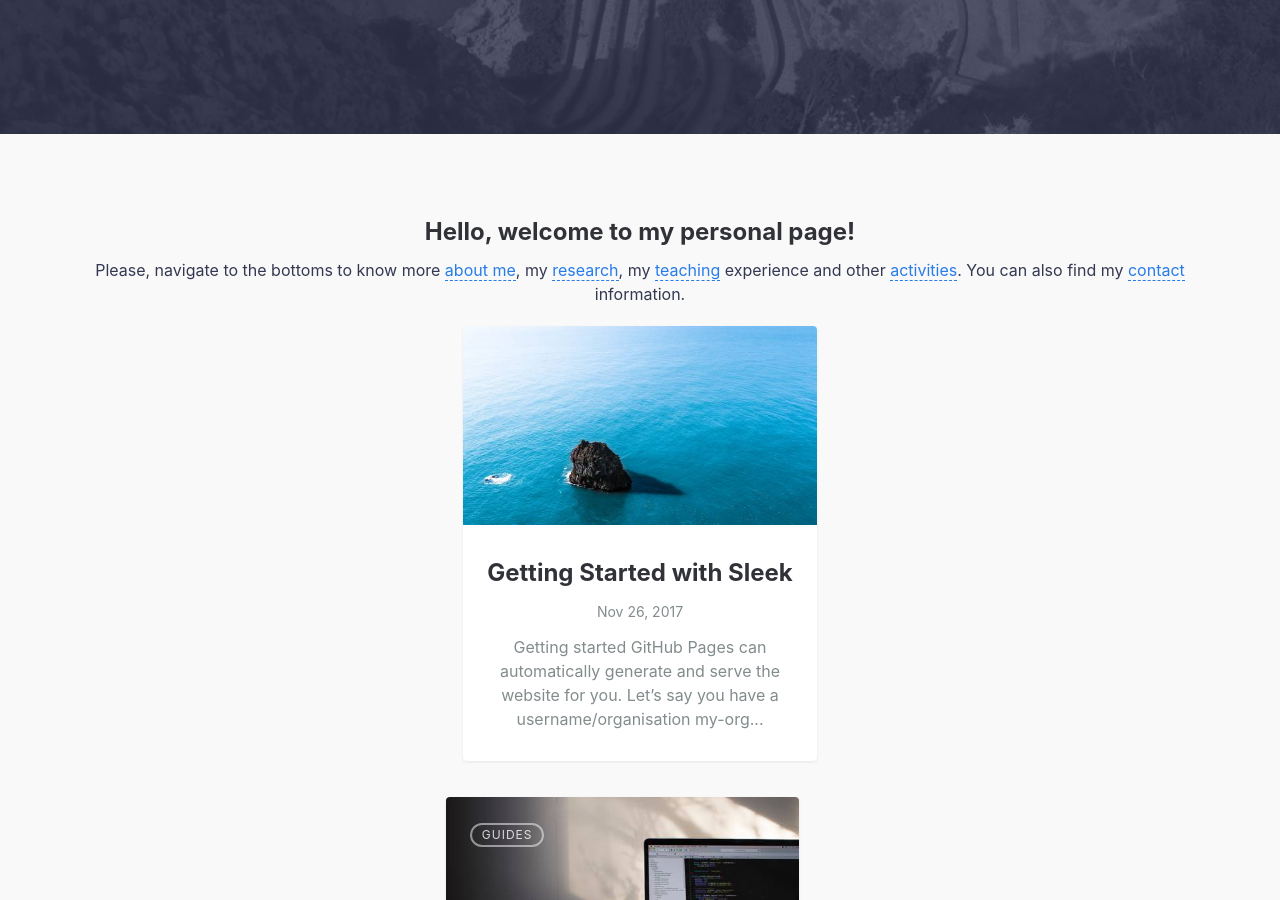
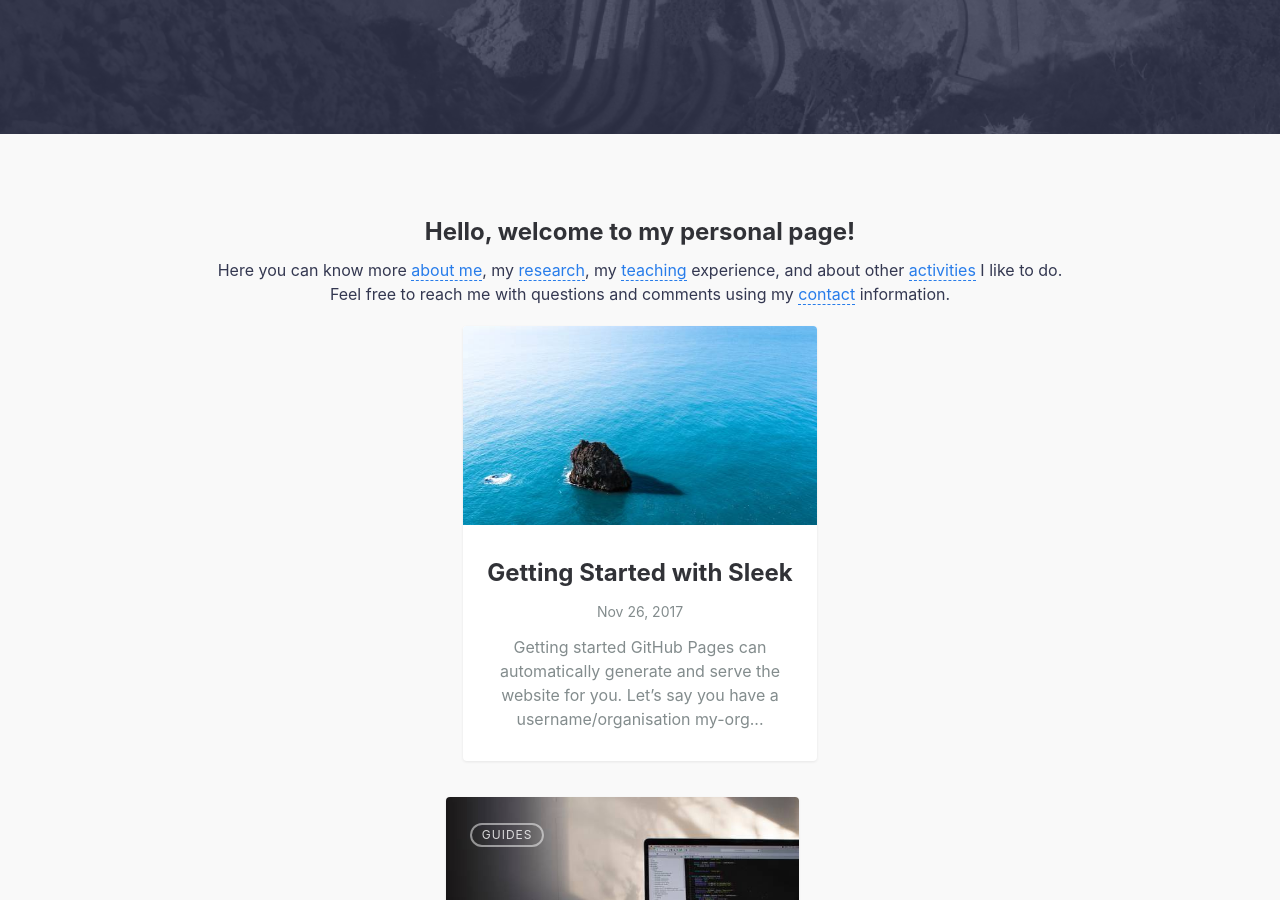
Before and after one commit to nzunigag/nzunigag.github.io, a Jekyll site: the page built from index.md, in a window 1280 px wide and 900 px high, scrolled down 442 px. Built offline with Jekyll 4.4.1, drawn with Linux system fonts in a browser that asks for light colours.

Commit message:
Update default.html

```diff
--- a/_layouts/default.html
+++ b/_layouts/default.html
@@ -33,10 +33,11 @@ layout: compress
             <center>
               <h2> Hello, welcome to my personal page!</h2>
             <p>
-              Please, navigate to the bottoms to know more <a href="https://nzunigag.github.io/about/">about me</a>,
+              Here you can know more <a href="https://nzunigag.github.io/about/">about me</a>,
               my <a href="https://nzunigag.github.io/research/">research</a>,
-              my <a href="https://nzunigag.github.io/teaching/">teaching</a> experience and other
-              <a href="https://nzunigag.github.io/activities/">activities</a>. You can also find my
+              my <a href="https://nzunigag.github.io/teaching/">teaching</a> experience, and about other
+              <a href="https://nzunigag.github.io/activities/">activities</a> I like to do. <br>
+              Feel free to reach me with questions and comments using my
               <a href="https://nzunigag.github.io/contact/">contact</a> information.
             </p>
 
```
